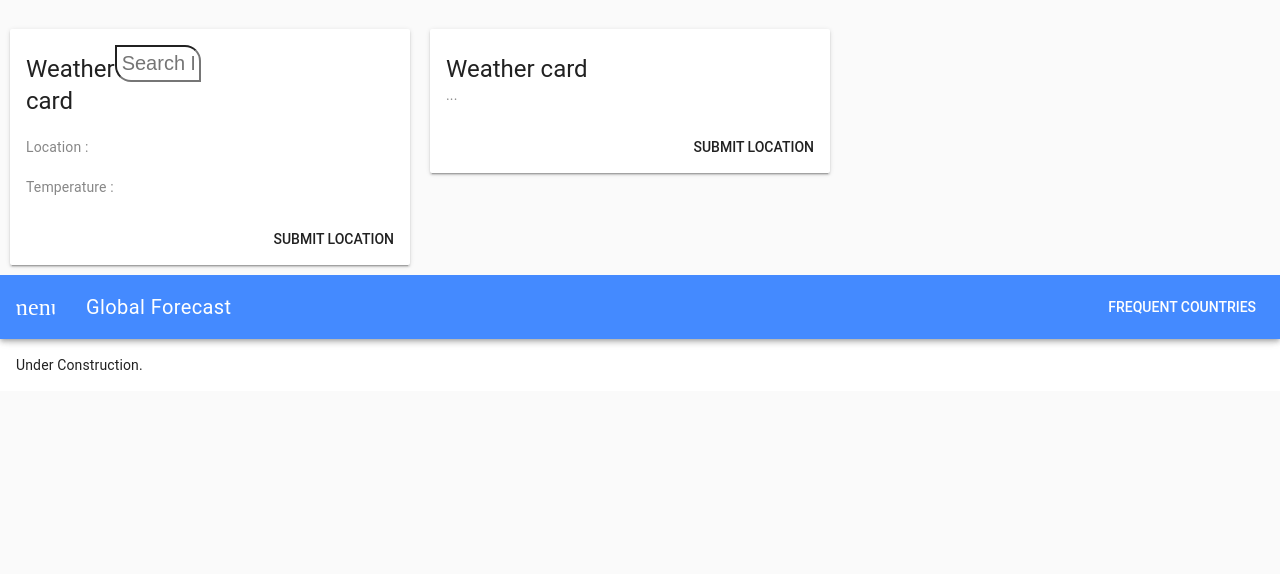
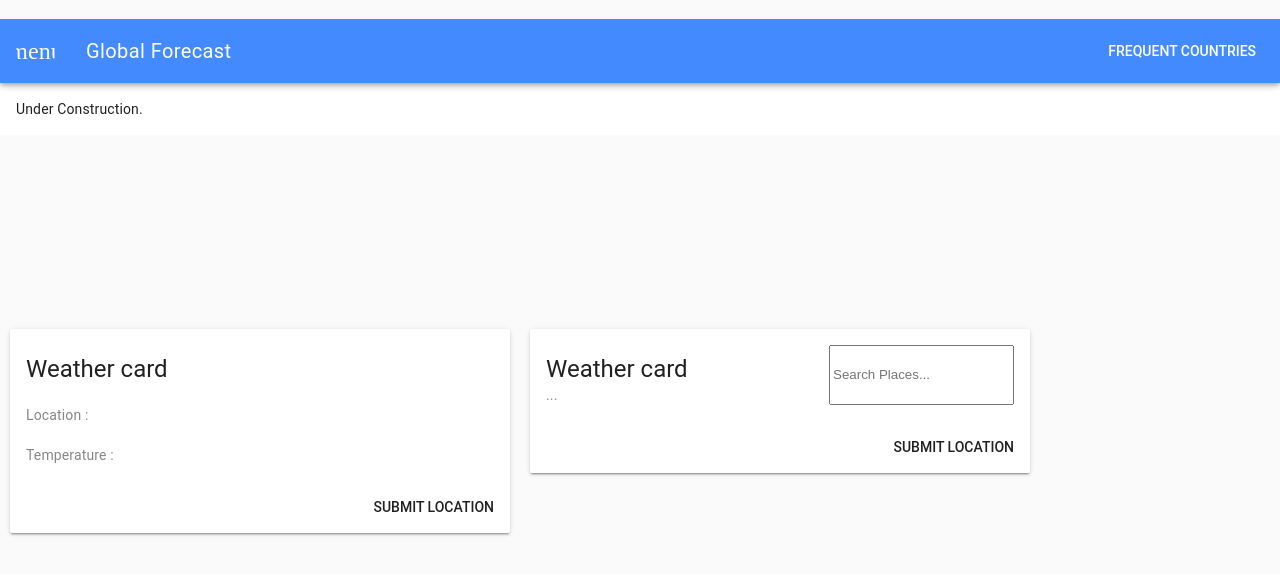
Before and after one commit to pikhadia/hello-world, a Vue app: page / in a window 1280 px wide. Shown: the top 574 px of the page. Built offline with nearby package versions, Linux system fonts and the light colour scheme.

Commit message:
updated app.vue & card.vue

```diff
--- a/src/App.vue
+++ b/src/App.vue
@@ -1,10 +1,8 @@
 <template>
   <div>
     <HelloWorld msg="Home" />
-    <Card />
     <Drawer/>
-    <!-- <vue-dropdown></vue-dropdown> -->
-    <!-- <vue-dropdown :config="config"></vue-dropdown> -->
+    <Card/>
   </div>
 </template>
 
@@ -12,16 +10,16 @@
 import HelloWorld from "./components/HelloWorld.vue";
 import Drawer from "./components/Drawer.vue";
 import Card from "./components/Card.vue";
-// import vueDropdown from "./components/vue-dropdown/vue-dropdown";
+
 
 
 export default {
   name: "App",
   components: {
     HelloWorld,
+    Drawer,
     Card,
-    Drawer,
-    // vueDropdown,
+
   },
 };
 </script>
--- a/src/components/Card.vue
+++ b/src/components/Card.vue
@@ -11,13 +11,7 @@
           <div class="md-subhead">Temperature   :</div>
         </md-card-header-text>
         <div class="search-box">
-          <input
-            type="text"
-            class="search-bar justify-center mb-6"
-            placeholder="Search Places..."
-            v-model="query"
-            @keypress="fetchWeather"
-          />
+
         </div>
         <md-card-media md-medium>
           <!-- <img src="/assets/logo.png" alt="People"> -->
@@ -35,6 +29,13 @@
           <div class="md-title">Weather card</div>
           <div class="md-subhead">...</div>
         </md-card-header-text>
+        <input
+            type="text"
+            class="search-bar justify-center mb-6"
+            placeholder="Search Places..."
+            v-model="query"
+            @keypress="fetchWeather"
+          />
         <div class="search-box"></div>
       </md-card-header>
 
@@ -51,7 +52,14 @@
   margin: 10px;
   display: inline-block;
   vertical-align: top;
-  background-color: blue;
+  background-color: rgb(161, 161, 209);
+}
+.md-card {
+  width: 500px;
+  margin: 10px;
+  display: inline-block;
+  vertical-align: top;
+  background-color: rgb(161, 161, 209);
 }
 .card-header {
   text-align: center;
@@ -62,7 +70,7 @@
 
 .search-box .search-bar {
   display: block;
-  width: 60%;
+  width: 50%;
   padding: 5px;
   color: #313131;
   font-size: 20px;
```
